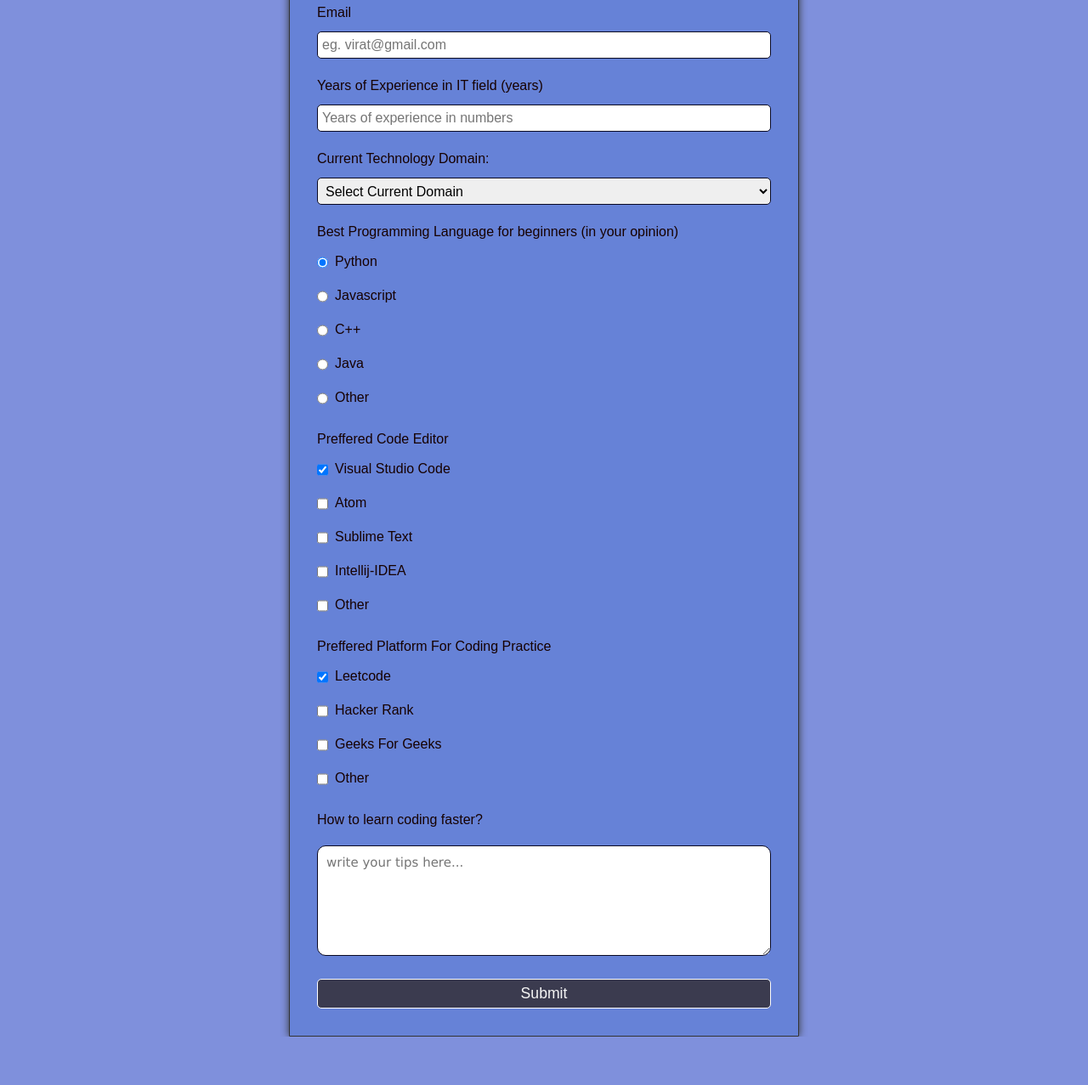
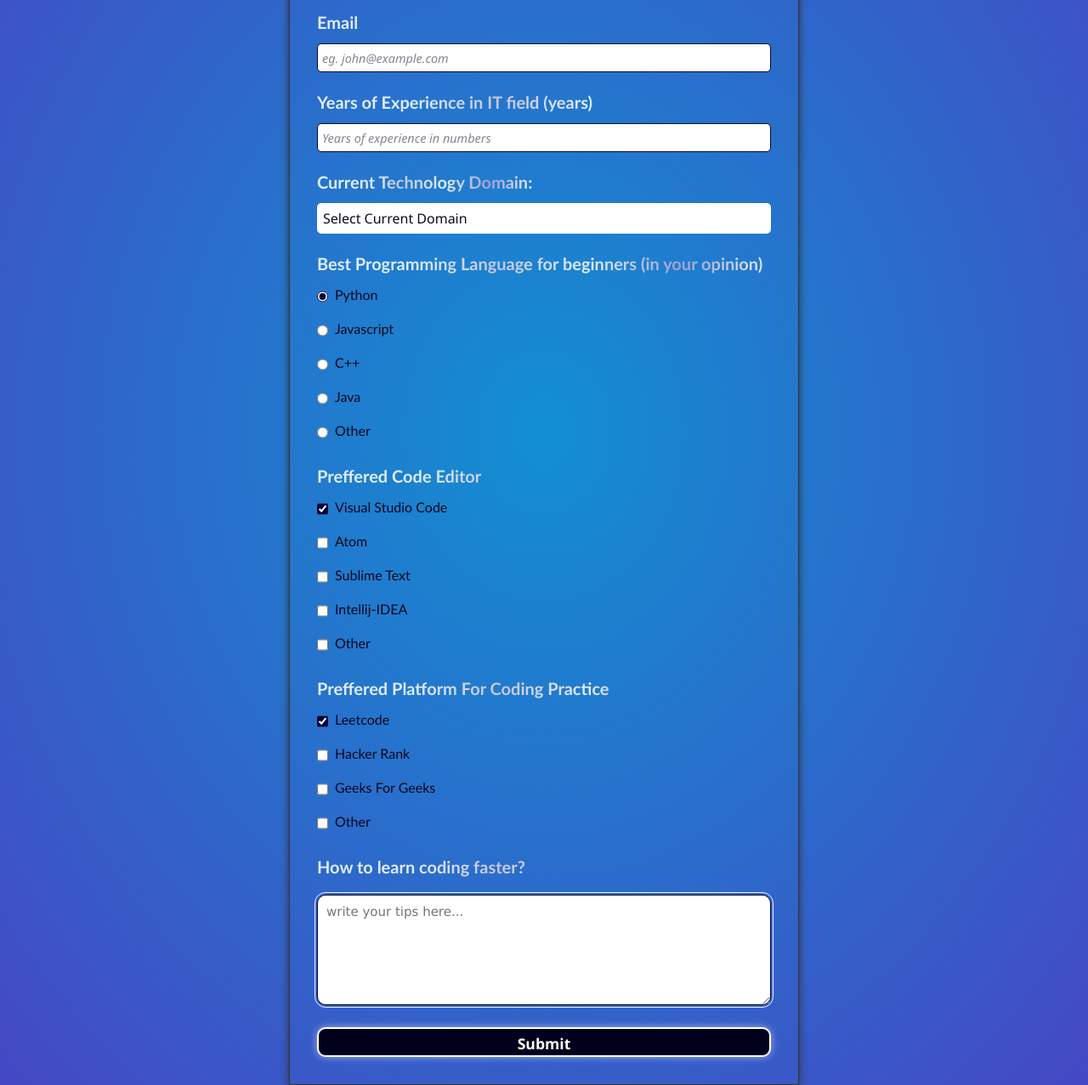
Before and after one commit to SalaitSudhakar/survey-form, a plain HTML site: page Responsive-web-design-projects/survey-form/index.html in a window 1280 px wide. Shown: the part 261-1538 px from the top of the page at 85% size. Before the commit the page ends 1481 px from the top, so only its background shows below. Drawn offline with Linux system fonts and the light colour scheme.

Commit message:
button shiny animation css code commented

```diff
--- a/Responsive-web-design-projects/survey-form/index.html
+++ b/Responsive-web-design-projects/survey-form/index.html
@@ -28,7 +28,7 @@
               id="name"
               type="text"
               name="name"
-              placeholder="eg. Virat Kohli"
+              placeholder="eg. John Doe"
               required
           /></label>
         </div>
@@ -40,7 +40,7 @@
               type="email"
               id="email"
               name="email"
-              placeholder="eg. virat@gmail.com"
+              placeholder="eg. john@example.com"
               required
           /></label>
         </div>
@@ -57,8 +57,8 @@
 
           <!-- Current Technology Domain -->
         <div class="form-group dropdown">
-          <label id="dropdown-label" for="dropdown"
-            >Current Technology Domain:
+          <label for="dropdown"
+            ><span id="dropdown-label">Current Technology Domain:</span>
             <select id="dropdown">
               <option name="select-current-domain" value="1"><small>Select Current Domain</small></option>
               <option name="web-development" value="1">Web development</option>
@@ -147,7 +147,7 @@
 
         <!-- Text area -->
         <div class="form-group coding-tips-textarea">
-          <label>How to learn coding faster?</label>
+          <label class="label-header">How to learn coding faster?</label>
           <textarea cols="30" rows="6" placeholder="write your tips here..."></textarea>
         </div>
 
--- a/Responsive-web-design-projects/survey-form/styles.css
+++ b/Responsive-web-design-projects/survey-form/styles.css
@@ -5,31 +5,37 @@
 }
 
 body {
-  font-family: 'Poppins', sans-serif;
+  font-family: "Gill Sans", "Gill Sans MT", Calibri, "Trebuchet MS", sans-serif;
   font-size: 1rem;
   font-weight: 500;
-  color: #160101;
+  color: #06071e;
   line-height: 1.5;
-  background-color: #3651c9a2;
+  background-image: radial-gradient(#128fd2, #4548c4);
 }
 
-
 header {
+  display: flex;
+  flex-direction: column;
+  align-items: center;
+  justify-items: center;
   width: 80%;
   margin: 0 auto;
   padding: 10px;
 }
 
-h1, p {
+h1,
+p {
   text-align: center;
   color: #fefbfb;
+  text-shadow: #0a0a23 0.1em 0.1em 0.2em;
 }
 
-h1 {
+#title {
   padding: 30px;
+  background-size: 200% auto;
 }
 
-p {
+header p {
   margin: -25px 0 10px 0;
 }
 
@@ -37,7 +43,6 @@ form {
   width: 90%;
   margin: 0 auto;
   padding: 2em;
-  background-color: #607fd6cb;
   min-width: 400px;
   max-width: 600px;
   border: 1px solid #333;
@@ -54,6 +59,7 @@ label {
 input,
 select,
 textarea {
+  font-family: "Segoe UI", Tahoma, Geneva, Verdana, sans-serif;
   margin: 10px 0 0 0;
   width: 100%;
   min-height: 2em;
@@ -64,14 +70,56 @@ textarea {
   font-size: 16px;
 }
 
+select {
+  background-color: white;
+  color: #0a0a23;
+  border: 2px solid white;
+  appearance: none;
+  -webkit-appearance: none;
+  -mox-appearance: none;
+  cursor: pointer;
+}
+
+select option {
+  background: #0a0a23;
+  color: white;
+  font-family: "Segoe UI", Tahoma, Geneva, Verdana, sans-serif;
+  padding: 10px;
+}
+
+input[type="checkbox"],
+input[type="radio"] {
+  accent-color: #02023b;
+}
+
+.label-header,
+#name-label,
+#email-label,
+#number-label,
+#dropdown-label {
+  margin: 0.5rem 0;
+  font-size: 20px;
+  font-weight: 600;
+  background: linear-gradient(
+    90deg,
+    #dfedf5 20%,
+    #c5c5dd 40%,
+    #dfedf5 60%,
+    #9e9fcd 80%,
+    #dfedf5 100%
+  );
+  background-clip: text;
+  -webkit-background-clip: text;
+  -webkit-text-fill-color: transparent;
+}
+
 textarea {
   border-radius: 10px;
   padding: 10px;
-  color: #0c0000;
+  color: #0a0a23;
   font-size: 15px;
-  font-family:Verdana, Geneva, Tahoma, sans-serif;
+  font-family: Verdana, Geneva, Tahoma, sans-serif;
 }
-
 
 .inline {
   width: unset;
@@ -81,16 +129,75 @@ textarea {
 
 .form-group {
   margin-bottom: 20px;
+}
 
+input[type="text"],
+input[type="email"],
+input[type="number"],
+input[type="password"] {
+  -webkit-text-fill-color: #0a0a23;
+}
+
+
+input::placeholder {
+  color: gray;
+  font-style: italic;
+  font-size: 0.9rem;
+  opacity: 0.5;
+}
+
+input[type="text"]:focus,
+input[type="email"]:focus,
+input[type="number"]:focus,
+select:focus,
+textarea {
+  outline: 1px solid #f2f2f9;
+  outline-offset: 2px;
 }
 
 input[type="submit"] {
+  /* -webkit-text-fill-color: unset; */
+
   display: block;
   width: 100%;
   height: 2em;
   font-size: 1.1rem;
-  background-color: #3b3b4f;
-  border-color: white;
-  color: whitesmoke;
+  background: #00001c; /* Dark background */
+  border: 2px solid white;
+  border-radius: 10px;
+  cursor: pointer;
+  font-weight: bold;
+  transition: all 0.3s ease-in-out;
+  text-align: center;
   min-width: 300px;
+  padding: 5px 10px;
+  color: white;
+
+  /* Shiny effect using linear gradient */
+  /* background: linear-gradient(90deg, #00001c 25%,  #00001c 75%); */
+  /* background-size: 150% auto; */
+  box-shadow: 0 0 10px rgba(255, 255, 255, 0.5);
+  /* animation: shine 5s linear infinite; */
 }
+
+/* Animation to create the shiny effect */
+/* @keyframes shine {
+  0% {
+    background-position: -150% 0;
+  }
+  100% {
+    background-position: 150% 0;
+  }
+} */
+
+/* Hover button state */
+input[type="submit"]:hover {
+  background: rgb(228, 226, 238); /* Light background on hover */
+  border-color: #0a0a23;
+  transform: scaleX(0.95);
+  transition: all 0.1s ease-in-out;
+  color: #0a0a23; /* Dark text color on hover */
+  border-color: #0a0a23; /* Match border with text */
+
+  /* Adding shine to the hover state */
+}
```
